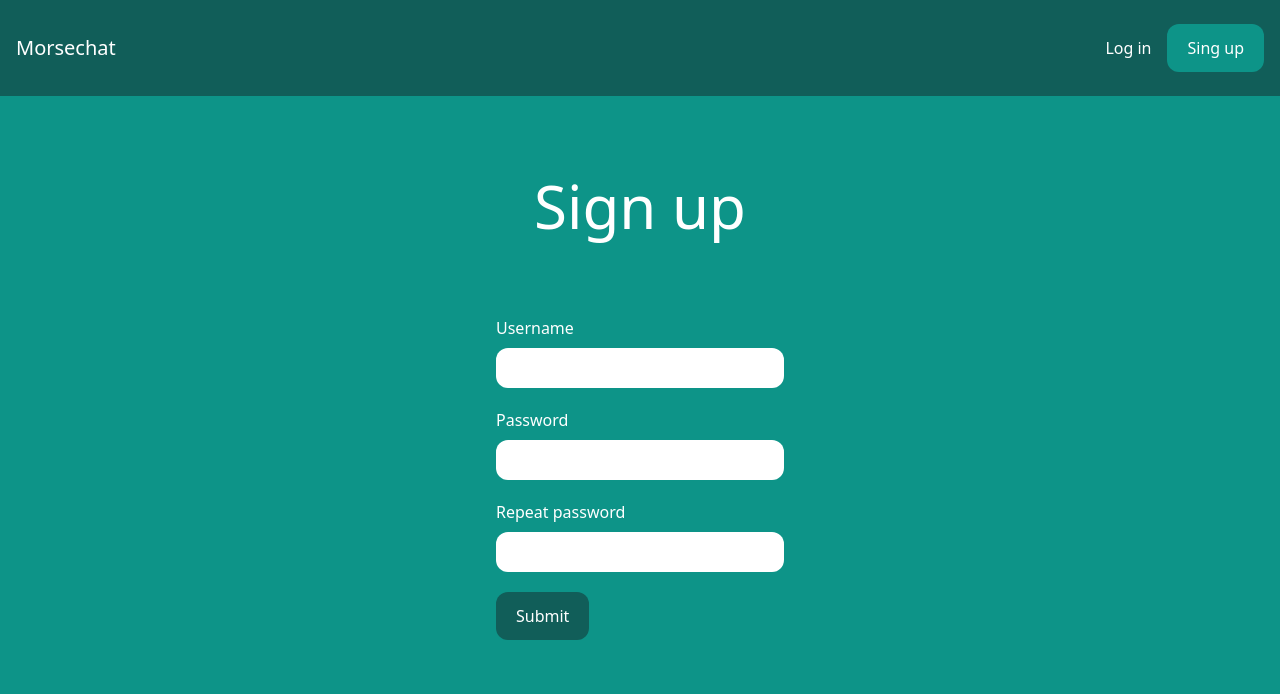
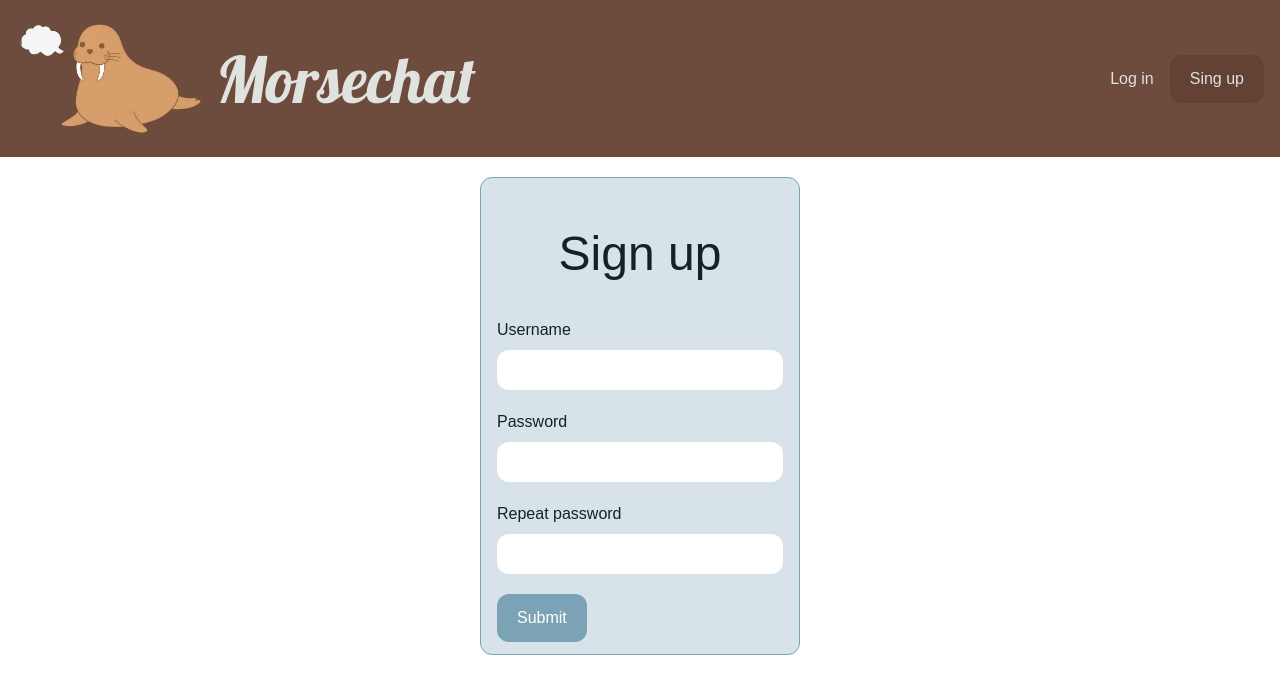
Before and after one commit to victormanuelLR/morsechat, a Django app: page /signup/ in a window 1280 px wide. Shown: the top 694 px of the page. Run offline with Django 5.2, Linux system fonts and the light colour scheme; some libraries are stand-ins or nearby versions.

Commit message:
site design finished

```diff
--- /dev/null
+++ b/core/static/core/style.css
@@ -0,0 +1,119 @@
+@import url('https://fonts.googleapis.com/css2?family=Lobster&display=swap');
+
+* {
+    margin: 0;
+    padding: 0;
+    box-sizing: border-box;
+}
+
+:root {
+    --bg-color: white;
+    --text-color: #162127;
+    --primary-color: #6d4c3d;
+    --secondary-color: #634133;
+    --secondary-light-color: #A26953;
+    --nav-text-color: #DFE2DF;
+    --box-color: #D8E3E9;
+    --box-second-color: #7CA2B6;
+    --box-light-second-color:#A4BECC;
+    --chat-box-color: #a5907e;
+    --principal-font: Arial, Helvetica, sans-serif;
+}
+
+body {
+    background-color: var(--bg-color);
+    color: var(--text-color);
+    font-family: var(--principal-font);
+
+}
+
+nav {
+    background-color: var(--primary-color);
+    color: var(--nav-text-color);
+}
+
+.div-title_nav {
+    font-family: 'Lobster', 'sans-serif';
+}
+.div-title_nav > a {
+    font-size: 4rem;
+}
+.div-title_nav > img {
+    width: 200px;
+}
+
+.div-nav > .second_button {
+    background-color: var(--secondary-color);
+}
+
+.div-nav > .second_button:hover {
+    background-color: var(--secondary-light-color);
+}
+
+main {
+    display: flex;
+    flex-direction: column;
+    align-items: center;
+}
+
+.room-box {
+    background-color: var(--box-color);
+    border-color: var(--box-second-color);
+    border-style: solid;
+    border-width: 0.1rem;
+}
+.room-box > a {
+    background-color: var(--box-second-color);
+}
+.room-box > a:hover {
+    background-color: var(--box-light-second-color);
+}
+
+.room-title {
+    width: 100%;
+    background-color: var(--chat-box-color);
+    color: var(--nav-text-color);
+    border-color: var(--primary-color);
+    border-width: 0 0.2rem 0.2rem 0.2rem;
+}
+
+.room-chat {
+    background-color: var(--chat-box-color);
+    border-color: var(--primary-color);
+    border-width: 0 0.2rem 0 0.2rem;
+}
+
+.chat-messages {
+    max-height: 54dvh;
+    overflow: auto;
+}
+.room-input-message {
+    border-radius: 0 0 15px 15px;
+    border-color: var(--primary-color);
+    border-width: 0 0.2rem 0.2rem 0.2rem;
+}
+
+.room-input-message input {
+    border-radius: 15px;
+}
+
+.room-input-message button {
+    background-color: var(--secondary-color);
+}
+.room-input-message button:hover {
+    background-color: var(--secondary-light-color);
+}
+
+.inbox {
+    background-color: var(--box-color);
+    border-color: var(--box-second-color);
+    border-style: solid;
+    border-width: 0.1rem;
+}
+
+.inbox button {
+    background-color: var(--box-second-color);
+}
+.inbox button:hover {
+    background-color: var(--box-light-second-color);
+}
--- a/core/templates/core/base.html
+++ b/core/templates/core/base.html
@@ -1,41 +1,41 @@
+{% load static %}
+
 <!DOCTYPE html>
 <html lang="en">
 <head>
     <meta charset="UTF-8">
     <meta name="viewport" content="width=device-width, initial-scale=1.0">
     <title>{% block title %}{% endblock %} Morsechat</title>
-    <style>
-        .chat-messages {
-            max-height: 54dvh;
-            overflow: auto;
-        }
-    </style>
+    <link rel="stylesheet" href="{% static 'core/style.css' %}">
+
 </head>
-<body class="bg-teal-600">
-    <nav class="flex items-center justify-between px-4 py-6 bg-teal-800">
-        <div>
-            <a href="/" class="text-xl text-white">Morsechat</a>
+<body>
+    <nav class="flex items-center justify-between px-4 py-6">
+        <div class="div-title_nav flex justify-between items-center">
+            <img src="{% static 'core/images/morse-chat.png' %}" alt="morse with talk ballon">
+            <a href="/" class="text-xl ">Morsechat</a>
         </div>
 
-        <div class="flex item-center space-x-4">
+        <div class="flex item-center space-x-4 div-nav">
             {% if request.user.is_authenticated %}
-            <a href="rooms/" class="text-white hover:text-gray-200 py-3">Rooms</a>
+            <a href="/rooms/" class=" hover:text-white py-3">Rooms</a>
 
-            <!-- <a href="/logout" class="text-white hover:text-gray-200 py-3">Log out</a> -->
+            <!-- <a href="/logout" class=" hover:text-white py-3">Log out</a> -->
 
-            <form method="post" action='logout'>
+            <form method="post" action='/logout/'>
                 {% csrf_token %}
-                <button type="submit" class="text-white hover:text-gray-200 py-3">logout</button>
+                <button type="submit" class=" hover:text-white py-3">Logout</button>
             </form>
             {% else %}
 
-            <a href="login/" class="text-white hover:text-gray-200 py-3">Log in</a>
+            <a href="/login/" class=" hover:text-white py-3">Log in</a>
 
-            <a href="signup/" class="px-5 py-3 rounded-xl text-white bg-teal-600 hover:bg-teal-700">Sing up</a>
+            <a href="/signup/" class="px-5 py-3 rounded-xl  second_button hover:text-white">Sing up</a>
 
             {% endif %}
         </div>
     </nav>
+
     {% block content %}
     {% endblock %}
 
--- a/core/templates/core/signup.html
+++ b/core/templates/core/signup.html
@@ -3,27 +3,27 @@
 {% block title  %}Sign up | {% endblock %}
 
 {% block content %}
-<div class="p-10 lg:p-20 text-center">
-    <h1 class="text-3xl lg:text-6xl text-white">Sign up</h1>
-</div>
 
-<form action="." method="post" class="lg:w-1/4 px-4 mx-auto">
+<form action="." method="post" class="lg:w-1/4 px-4 mx-auto inbox m-5 p-3 rounded-xl">
+    <div class="p-3 lg:p-10 text-center">
+        <h1 class="text-3xl lg:text-5xl ">Sign up</h1>
+    </div>
     {% csrf_token %}
 
     <div class="mb-5">
-        <label for="" class="text-white">Username</label>
+        <label for="" class="">Username</label>
 
         <input type="text" name="username" id="" class="w-full mt-2 px-4 py-2 rounded-xl">
     </div>
 
     <div class="mb-5">
-        <label for="" class="text-white">Password</label>
+        <label for="" class="">Password</label>
 
         <input type="text" name="password1" id="" class="w-full mt-2 px-4 py-2 rounded-xl">
      </div>
 
     <div class="mb-5">
-        <label for="" class="text-white">Repeat password</label>
+        <label for="" class="">Repeat password</label>
 
         <input type="text" name="password2" id="" class="w-full mt-2 px-4 py-2 rounded-xl">
      </div>
--- a/core/urls.py
+++ b/core/urls.py
@@ -6,5 +6,5 @@ urlpatterns = [
     path('', views.principalpage, name="principalpage"),
     path('signup/', views.signup, name="signup"),
     path("login/", auth_views.LoginView.as_view(template_name='core/login.html'), name='login'),
-    path('logout', auth_views.LogoutView.as_view(), name='logout'),
+    path('logout/', auth_views.LogoutView.as_view(), name='logout'),
 ]
--- a/morsechat/settings.py
+++ b/morsechat/settings.py
@@ -143,6 +143,7 @@ USE_TZ = True
 STATIC_URL = 'static/'
 STATIC_ROOT = BASE_DIR / 'static'
 STATICFILES_STORAGE = "whitenoise.storage.CompressedManifestStaticFilesStorage"
+# STATICFILES_STORAGE = "django.contrib.staticfiles.storage.StaticFilesStorage"
 
 
 # Default primary key field type
--- a/room/templates/room/rooms.html
+++ b/room/templates/room/rooms.html
@@ -4,13 +4,13 @@
 
 {% block content %}
 <div class="p-10 lg:p-20 text-center">
-    <h1 class="text-3xl lg:text-6xl text-white">Rooms</h1>
+    <h1 class="text-3xl lg:text-6xl">Rooms</h1>
 </div>
 
 <div class="w-full flex flex-wrap items-center">
     {% for room in rooms %}
         <div class="w-full lg:w-1/4 px-3 py-3">
-            <div class="p-4 bg-white shadow rounded-xl text-center">
+            <div class="p-4  rounded-xl text-center room-box">
                 <h2 class="mb-5 text-2xl font-semibold">{{ room.name }}</h2>
 
                 <a href="{% url "room" room.slug %}" class="px-5 py-3 block rounded-xl text-white bg-teal-600 hover:bg-teal-700">Join</a>
--- a/room/urls.py
+++ b/room/urls.py
@@ -4,6 +4,5 @@ from . import views
 
 urlpatterns = [
     path('', views.rooms, name='room'),
-    path('logout', auth_views.LogoutView.as_view(), name='logout'),
     path('<slug:slug>/', views.room, name='room'),
 ]
```
Also changed, not shown: core/templates/core/login.html (+7 -7 lines), core/templates/core/principalpage.html (+8 -1 lines), room/templates/room/room.html (+6 -6 lines), core/static/core/images/image-removebg.png (added), core/static/core/images/morse-chat.PNG (added).
